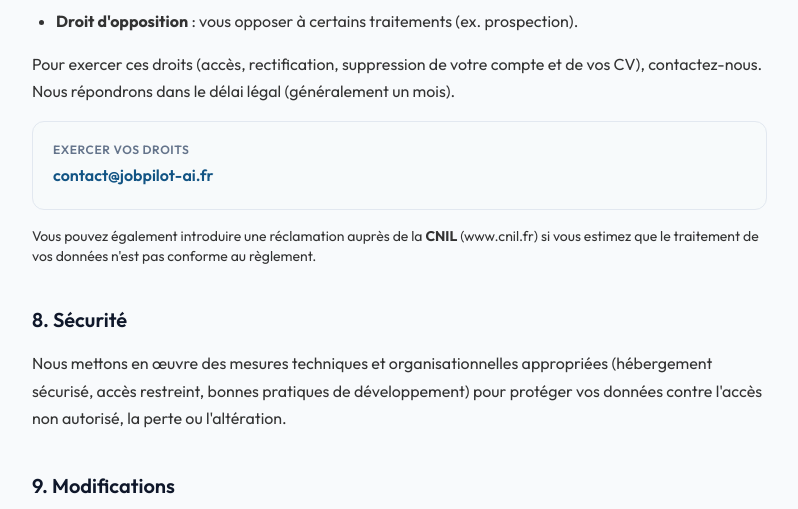
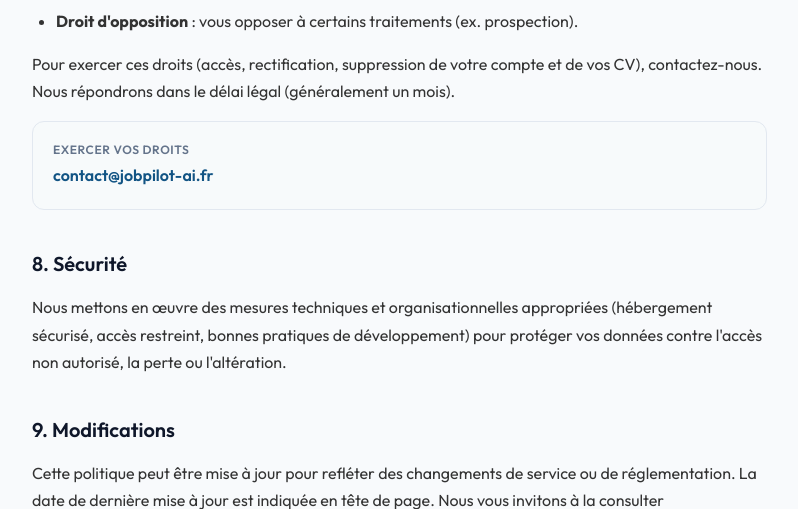
Before and after one commit to AngeGo11/JobPilot-IA, a Django app: page /politique-confidentialite/ in a window 1280 px wide. Shown: the part 2372-2881 px from the top of the page, without its empty margins (296-1094 px from the left). Run offline with Django 5.2, Linux system fonts and the light colour scheme; parts of the project's set-up code (start-up, migrations or seed data) failed here and were passed over; some libraries are stand-ins or nearby versions.

Commit message:
suppression d'un paragraphe dans politique et confidentialites

```diff
--- a/templates/politiques_et_confidentialites.html
+++ b/templates/politiques_et_confidentialites.html
@@ -149,7 +149,6 @@
                             <p class="text-xs font-semibold uppercase tracking-wider text-slate-500 mb-1">Exercer vos droits</p>
                             <a href="mailto:contact@jobpilot-ai.fr" class="text-[#125484] hover:text-[#0f4470] font-semibold transition-colors">contact@jobpilot-ai.fr</a>
                         </div>
-                        <p class="mt-4 text-sm">Vous pouvez également introduire une réclamation auprès de la <strong>CNIL</strong> (www.cnil.fr) si vous estimez que le traitement de vos données n'est pas conforme au règlement.</p>
                     </section>
 
                     <section id="section-securite" class="scroll-mt-24">
```
